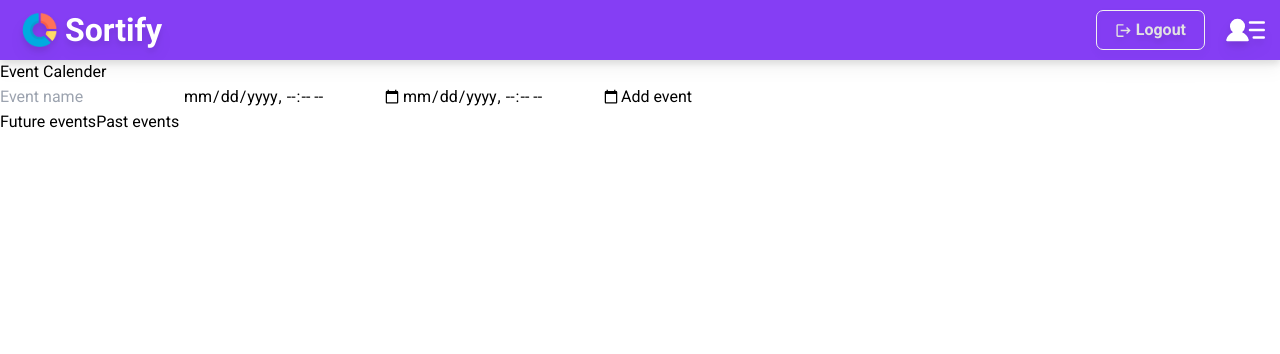
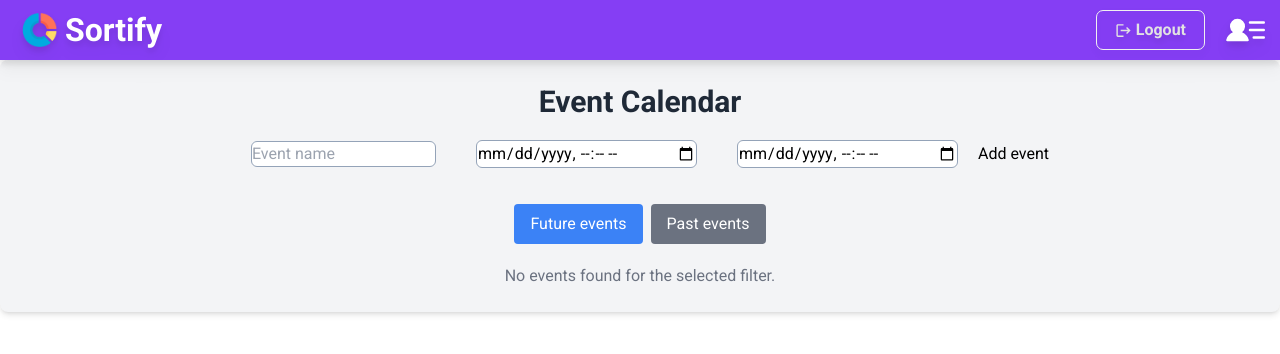
Before and after one commit to Prostecki/Sortify, a React (Vite) app: page /planner in a window 1280 px wide. Shown: the top 354 px of the page. Built offline with nearby package versions, Linux system fonts and the light colour scheme; sample sign-in values are in the browser's storage.

Commit message:
Didn't overwin filtering events, couldn't connect currentUser to Events with localStorage

```diff
--- a/src/components/EventCalendar/EventCalendar.jsx
+++ b/src/components/EventCalendar/EventCalendar.jsx
@@ -1,42 +1,56 @@
 import EventList from "./EventList";
 import EventForm from "./EventForm";
-import { useState } from "react";
+import { useState, useEffect } from "react";
 import { useEventCalendarContext } from "../../context/eventCalendarContext";
+import { useUserContext } from "../../context/UserContext";
+import { EventCalendarProvider } from "../../context/eventCalendarContext";
+
 export default function EventCalendar() {
   const { setFilter } = useEventCalendarContext();
-  // const [events, setEvents] = useState([]);
-  // const [filter, setFilter] = useState("upcoming");
+  const { user } = useUserContext();
 
-  // const addEvent = (event) => {
-  //   setEvents([...events, event]);
-  // };
+  const [tasks, setTasks] = useState(() => {
+    if (!user) return [];
 
-  // const deleteEvent = (id) => {
-  //   setEvents(events.filter((event) => event.id !== id));
-  // };
+    const savedTasks = localStorage.getItem(user.username);
+    return savedTasks ? JSON.parse(savedTasks) : [];
+  });
 
-  // const filteredEvents = events.filter((event) => {
-  //   if (filter === "upcoming") {
-  //     return new Date(event.start) > new Date();
-  //   } else {
-  //     return new Date(event.start) <= new Date();
-  //   }
-  // });
+  useEffect(() => {
+    if (user && tasks.length > 0) {
+      localStorage.setItem(user.username, JSON.stringify(tasks));
+    }
+  }, [tasks, user]);
 
   return (
-    <div>
-      <h1>Event Calender</h1>
-      {/* Add event*/}
+    <EventCalendarProvider>
+      <div className="flex flex-col items-center gap-5 p-6 bg-gray-100 rounded-lg shadow-md">
+        <h1 className="text-3xl font-bold text-center text-gray-800">
+          Event Calendar
+        </h1>
+
+        {/* Add event */}
         <EventForm />
 
         {/* Filter buttons */}
-      <div>
-        <button onClick={() => setFilter("upcoming")}>Future events</button>
-        <button onClick={() => setFilter("past")}>Past events</button>
+        <div className="mt-4">
+          <button
+            onClick={() => setFilter("upcoming")}
+            className="px-4 py-2 bg-blue-500 text-white rounded hover:bg-blue-600 mr-2"
+          >
+            Future events
+          </button>
+          <button
+            onClick={() => setFilter("past")}
+            className="px-4 py-2 bg-gray-500 text-white rounded hover:bg-gray-600"
+          >
+            Past events
+          </button>
         </div>
 
         {/* Event list */}
         <EventList />
       </div>
+    </EventCalendarProvider>
   );
 }
--- a/src/components/EventCalendar/EventForm.jsx
+++ b/src/components/EventCalendar/EventForm.jsx
@@ -1,28 +1,50 @@
 import { useState } from "react";
+import { useUserContext } from "../../context/UserContext";
 import { useEventCalendarContext } from "../../context/eventCalendarContext";
+import { div } from "motion/react-client";
 export default function EventForm() {
-  const { handleSubmit, name, setName, start, setStart, end, setEnd } =
-    useEventCalendarContext();
+  const {
+    handleSubmit,
+    name,
+    start,
+    end,
+    setName,
+    setStart,
+    setEnd,
+    deleteEvent,
+    filteredEvents,
+  } = useEventCalendarContext();
+
+  const { user } = useUserContext();
 
   return (
+    <div>
+      {user ? (
         <form onSubmit={handleSubmit}>
           <input
+            className="border border-slate-400 rounded-md mx-5"
             type="text"
             placeholder="Event name"
             value={name}
             onChange={(e) => setName(e.target.value)}
           />
           <input
+            className="border border-slate-400 rounded-md mx-5"
             type="datetime-local"
             value={start}
             onChange={(e) => setStart(e.target.value)}
           />
           <input
+            className="border border-slate-400 rounded-md mx-5"
             type="datetime-local"
             value={end}
             onChange={(e) => setEnd(e.target.value)}
           />
           <button type="submit">Add event</button>
         </form>
+      ) : (
+        <p>Please log in to add events</p>
+      )}
+    </div>
   );
 }
--- a/src/components/EventCalendar/EventList.jsx
+++ b/src/components/EventCalendar/EventList.jsx
@@ -1,23 +1,49 @@
 import { useEventCalendarContext } from "../../context/eventCalendarContext";
+import { useUserContext } from "../../context/UserContext";
+
 export default function EventList() {
-  const { events, onDeleteEvent } = useEventCalendarContext();
+  const { filteredEvents, deleteEvent } = useEventCalendarContext();
+  const { user } = useUserContext();
+  console.log(filteredEvents); // Добавьте это для отладки
+
   return (
+    <div className="flex">
       <ul>
-      {events.map((event) => (
+        {filteredEvents.length > 0 ? (
+          filteredEvents.map((event) => (
             <li
+              className={`border border-black p-5 rounded-xl my-10 ${
+                new Date(event.start) < new Date()
+                  ? "text-gray-500"
+                  : "text-black"
+              }`}
               key={event.id}
-          style={{
-            color: new Date(event.start) < new Date() ? "gray" : "black",
-          }}
             >
-          <h3>{event.name}</h3>
+              <h3 className="font-semibold">{event.name}</h3>
               <p>
                 Start: {new Date(event.start).toLocaleString()} - End:{" "}
                 {new Date(event.end).toLocaleString()}
               </p>
-          <button onClick={() => onDeleteEvent(event.id)}>Delete</button>
+              <div>
+                <p>
+                  Added by:{" "}
+                  {event.userId === user?.id ? user?.username : "Unknown"}
+                </p>
+              </div>
+              <button
+                onClick={() => deleteEvent(event.id)}
+                className="mt-2 px-4 py-2 bg-red-500 text-white rounded hover:bg-red-600"
+              >
+                Delete
+              </button>
             </li>
-      ))}
+          ))
+        ) : (
+          <p className="text-gray-500">
+            No events found for the selected filter.
+          </p>
+        )}
       </ul>
+    </div>
   );
 }
--- a/src/context/eventCalendarContext.jsx
+++ b/src/context/eventCalendarContext.jsx
@@ -1,5 +1,5 @@
-import { useState, useRef, useContext, createContext } from "react";
-import EventCalendar from "../components/EventCalendar/EventCalendar";
+import { useState, useRef, useContext, useEffect, createContext } from "react";
+import { useUserContext } from "./UserContext";
 
 const EventCalendarContext = createContext();
 
@@ -10,12 +10,27 @@ export function EventCalendarProvider({ children }) {
   const [events, setEvents] = useState([]);
   const [filter, setFilter] = useState("upcoming");
 
+  const { user } = useUserContext();
+
+  useEffect(() => {
+    if (user) {
+      const savedEvents = localStorage.getItem(user.id);
+      setEvents(savedEvents ? JSON.parse(savedEvents) : []);
+    }
+  }, [user]);
+
+  useEffect(() => {
+    if (user && events.length > 0) {
+      localStorage.setItem(user.id, JSON.stringify(events));
+    }
+  }, [events, user]);
+
   const addEvent = (event) => {
-    setEvents([...events, event]);
+    setEvents((prevEvents) => [...prevEvents, event]);
   };
 
   const deleteEvent = (id) => {
-    setEvents(events.filter((event) => event.id !== id));
+    setEvents((prevEvents) => prevEvents.filter((event) => event.id !== id));
   };
 
   const handleSubmit = (e) => {
@@ -25,11 +40,18 @@ export function EventCalendarProvider({ children }) {
       return;
     }
 
+    if (!user) {
+      alert("Please log in..");
+      return;
+    }
+
     const newEvent = {
       id: Date.now(),
       name,
       start,
       end,
+      userName: user.username,
+      userId: user.id,
     };
 
     addEvent(newEvent);
@@ -39,11 +61,14 @@ export function EventCalendarProvider({ children }) {
   };
 
   const filteredEvents = events.filter((event) => {
+    const eventStart = new Date(event.start);
+    const now = new Date();
     if (filter === "upcoming") {
-      return new Date(event.start) > new Date();
-    } else {
-      return new Date(event.start) <= new Date();
+      return eventStart > now;
+    } else if (filter === "past") {
+      return eventStart <= now;
     }
+    return true; // Возвращаем все события, если фильтр не установлен
   });
 
   return (
@@ -57,9 +82,9 @@ export function EventCalendarProvider({ children }) {
         deleteEvent,
         events,
         filter,
+        setFilter,
+        filteredEvents,
         addEvent,
-        filteredEvents,
-        setFilter,
         setStart,
         setName,
       }}
--- a/src/context/userContext.jsx
+++ b/src/context/userContext.jsx
@@ -10,6 +10,8 @@ export function UserProvider({ children }) {
     return savedIsLoggedIn === "true";
   });
 
+  const [user, setUser] = useState(null);
+  const [events, setEvents] = useState([]);
   const [userName, setUsername] = useState("");
   const [password, setPassword] = useState("");
   const [errorMessage, setErrorMessage] = useState("");
@@ -36,6 +38,29 @@ export function UserProvider({ children }) {
 
   const navigate = useNavigate();
 
+  useEffect(() => {
+    const savedIsLoggedIn = localStorage.getItem("isLoggedIn");
+    if (savedIsLoggedIn === "true") {
+      const savedUser = JSON.parse(localStorage.getItem("currentUser"));
+      setUser(savedUser);
+      setIsLoggedIn(true);
+    }
+  }, []);
+
+  useEffect(() => {
+    if (user) {
+      const savedEvents =
+        JSON.parse(localStorage.getItem(`events_${user.id}`)) || [];
+      setEvents(savedEvents);
+    }
+  }, [user]);
+
+  useEffect(() => {
+    if (user) {
+      localStorage.setItem(`events_${user.id}`, JSON.stringify(events));
+    }
+  }, [events, user]);
+
   const handleLogin = () => {
     // Check if there are empty fields at least one of them
     if (!userName.trim() || !password.trim()) {
@@ -43,22 +68,19 @@ export function UserProvider({ children }) {
       return;
     }
 
-    let usersData = JSON.parse(localStorage.getItem("users"));
-    console.log("Users from localStorage after parsing:", usersData);
-    let users = usersData ? usersData : [];
-    //Kolla om det finns en anvandare med username + password
-    let loggedInUser = users.find((user) => {
-      return user.username === userName && user.password === password;
-    });
+    const usersData = JSON.parse(localStorage.getItem("users")) || [];
+    const loggedInUser = usersData.find(
+      (user) => user.username === userName && user.password === password
+    );
 
     // If successful
     if (loggedInUser) {
       localStorage.setItem("currentUser", JSON.stringify(loggedInUser));
       localStorage.setItem("isLoggedIn", "true");
+      setIsLoggedIn(true);
       setUsername("");
       setPassword("");
       setErrorMessage("");
-      setIsLoggedIn(true);
       navigate("/dashboard");
     } else {
       setErrorMessage("User is not registered");
@@ -76,7 +98,6 @@ export function UserProvider({ children }) {
         userName,
         password,
         errorMessage,
-        showRegister,
         closeModal,
         handleLogin,
         isLoggedIn,
@@ -89,6 +110,10 @@ export function UserProvider({ children }) {
         setShowRegister,
         getQuote,
         quote,
+        user,
+        setUser,
+        events,
+        setEvents,
       }}
     >
       {children}
--- a/src/hooks/useAccount.js
+++ b/src/hooks/useAccount.js
@@ -1,4 +1,7 @@
-export const useAccount = (navigate, setIsLoggedIn) => {
+import { useUserContext } from "../context/UserContext";
+
+export const useAccount = (navigate) => {
+  const { setIsLoggedIn } = useUserContext();
   const handleLogOut = () => {
     console.log("logging out...");
     localStorage.removeItem("currentUser");
--- a/src/main.jsx
+++ b/src/main.jsx
@@ -3,12 +3,15 @@ import { createRoot } from "react-dom/client";
 import { BrowserRouter as Router } from "react-router-dom";
 import { GlobalProvider } from "./context/GlobalProvider.jsx";
 import App from "./App.jsx";
+import { UserProvider } from "./context/UserContext.jsx";
 
 createRoot(document.getElementById("root")).render(
   <StrictMode>
     <Router>
       <GlobalProvider>
-        <App />
+        <UserProvider>
+          <App />
+        </UserProvider>
       </GlobalProvider>
     </Router>
   </StrictMode>
--- a/src/pages/Dashboard.jsx
+++ b/src/pages/Dashboard.jsx
@@ -1,4 +1,4 @@
-import EventCalendar from "../components/EventCalendar/EventCalendar";
+import { useUserContext } from "../context/UserContext";
 import Nav from "../layout/Nav";
 
 export default function Dashboard({ setIsLoggedIn }) {
```
Also changed, not shown: src/App.jsx (+5 -2 lines). Lines whose indentation alone changed are shown as unchanged.
